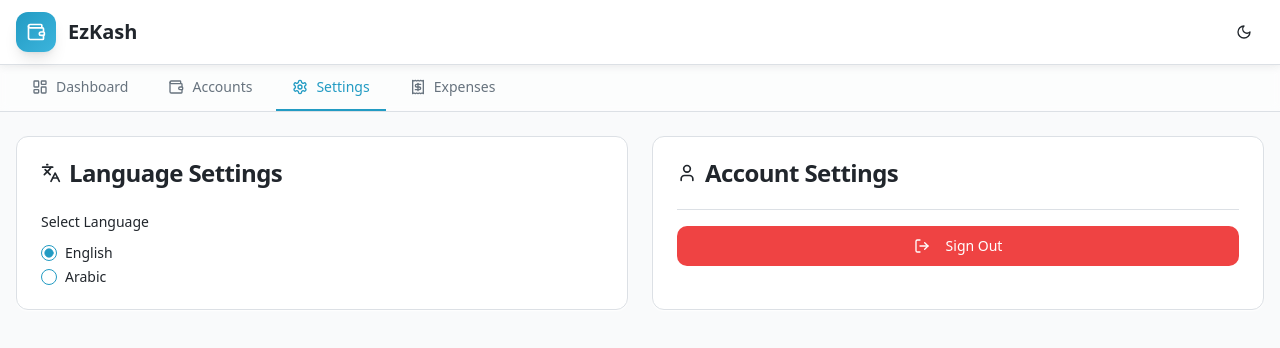
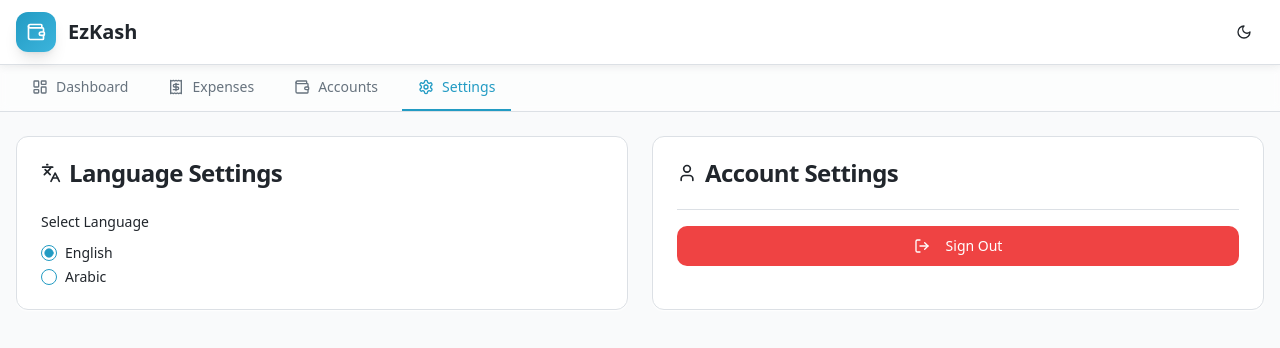
Before and after one commit to newtalal/ezkash, a React (Vite) app: page /settings in a window 1280 px wide. Shown: the top 348 px of the page. Built offline with nearby package versions, Linux system fonts and the light colour scheme.

Commit message:
Reorder navigation tabs

```diff
--- a/src/components/NavigationTabs.tsx
+++ b/src/components/NavigationTabs.tsx
@@ -7,9 +7,9 @@ export const NavigationTabs = () => {
 
   const navItems = [
     { to: "/dashboard", icon: LayoutDashboard, label: t("dashboard") },
+    { to: "/expenses", icon: Receipt, label: t("expenses") },
     { to: "/accounts", icon: Wallet, label: t("accounts") },
     { to: "/settings", icon: Settings, label: t("settings") },
-    { to: "/expenses", icon: Receipt, label: t("expenses") },
   ];
 
   return (
```
